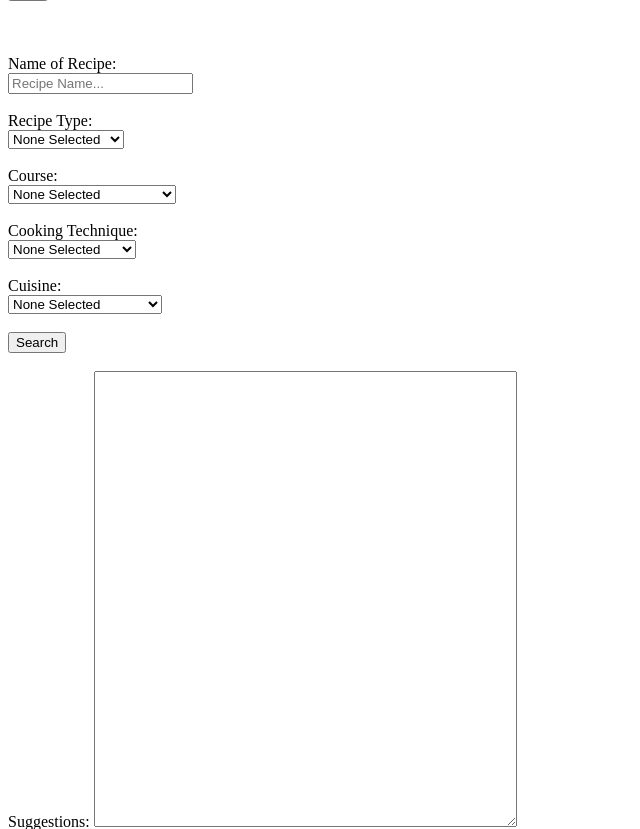
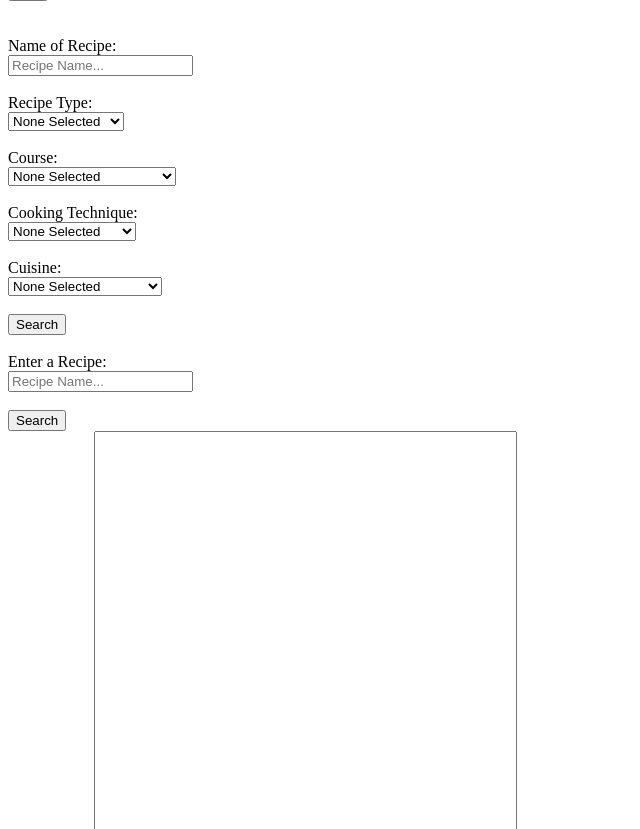
Before and after one commit to julianwsavini/Recipe_Recommendation_Project, a Flask app: page / in a window 1280 px wide. Shown: the part 1045-1874 px from the top of the page, without its empty margins (0-640 px from the left). Run offline with Flask 3, Linux system fonts and the light colour scheme; some libraries are stand-ins or nearby versions.

Commit message:
Added recipe suggestion box

```diff
--- a/templates/index.html
+++ b/templates/index.html
@@ -47,7 +47,8 @@
         </form>
         <form action="get_text" method="POST">
             <input type="hidden" class="input_box" name="ingredients" value="{{ request.form.recipe_ingredients }}">
-            <br><br><br>
+
+            <br><br>
             <label for="name">Name of Recipe: </label>
             <br>
             <input type="text" class="input_box" id="name" name="recipe_name" placeholder="Recipe Name...">
@@ -94,6 +95,13 @@
         </div>
 
         <div class="suggestions">
+            <form action="name_suggestion" method="POST">
+                <label for="name">Enter a Recipe:</label>
+                <br>
+                <input type="text" class="input_box" id="name" name="recipe_name" placeholder="Recipe Name...">
+                <br><br>
+                <button class="search_button">Search</button>
+            </form>
         Suggestions:
         <output class="output" type="text" id="output" name="recipe_output" placeholder="Suggestion Here..."></output>
         <textarea rows="30" cols="50">
```
